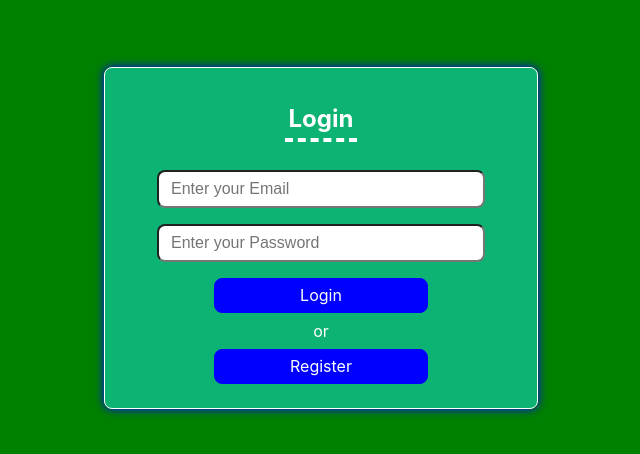
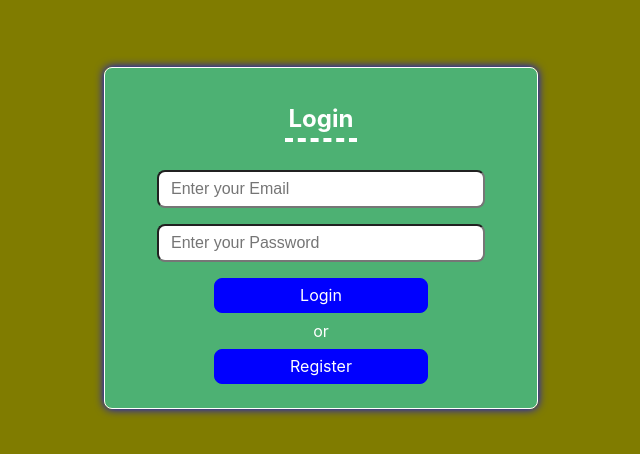
Before and after one commit to rishi803/mern-form, a React (Create React App) app: page / in a window 1280 px wide. Shown: the part 162-616 px from the top of the page, without its empty margins (319-959 px from the left). Built offline with nearby package versions, Linux system fonts and the light colour scheme.

Commit message:
updated route

```diff
--- a/src/App.css
+++ b/src/App.css
@@ -1,5 +1,5 @@
 body{
-  background-color: green;
+  background-color: rgb(128, 124, 0);
   color:turquoise;
 }
 
--- a/src/App.js
+++ b/src/App.js
@@ -6,7 +6,7 @@ import { BrowserRouter as Router, Routes, Route } from "react-router-dom";
 import { useEffect, useState } from "react";
 
 const App = () => {
-  const [user, setLoginUser] = useState(null);
+  const [user, setLoginUser] = useState({});
 
   // Check if a user token or identifier exists in local storage on component mount
   useEffect(() => {
@@ -36,7 +36,7 @@ const App = () => {
             exact
             path="/"
             element={
-              user ? (
+              user && user._id ? (
                 <Home setLoginUser={setLoginUser} handleLogout={handleLogout} />
               ) : (
                 <Login setLoginUser={handleLogin} />
```
